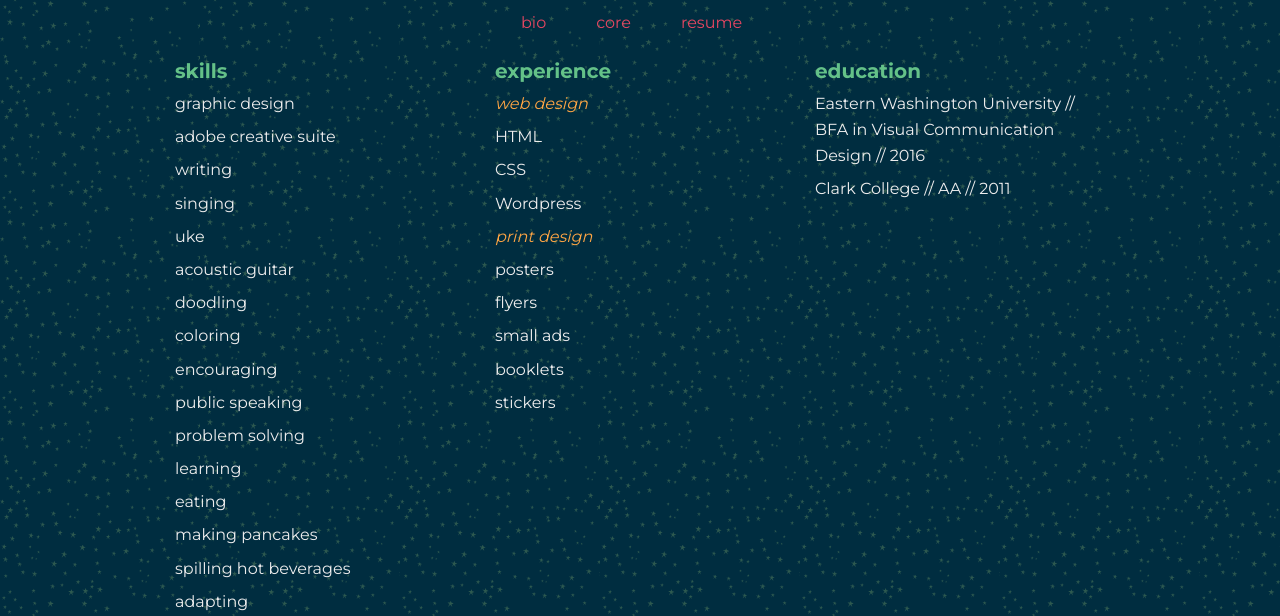
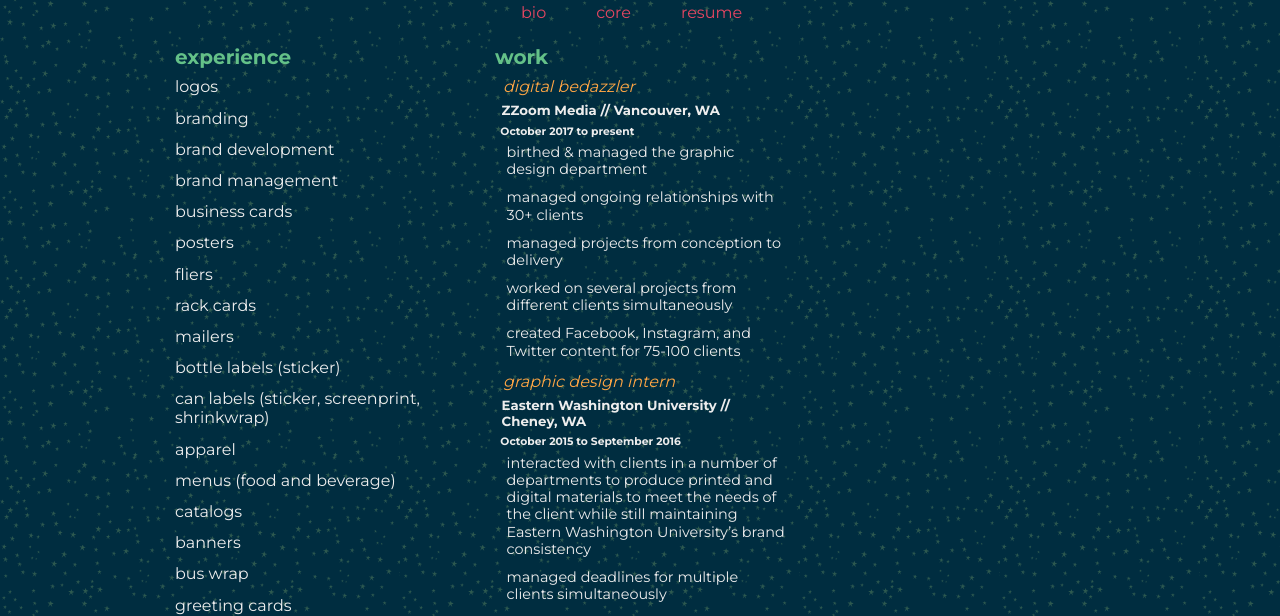
Before and after one commit to josoa/dinobucket, a plain HTML site: page about.html in a window 1280 px wide. Both pictures are taken after a click on the label "resume". Shown: the part 184-800 px from the top of the page. Drawn offline with Linux system fonts and the light colour scheme; a web font is replaced by a local one.

Commit message:
Began updating resume
Current work, new skillage, etc.

```diff
--- a/about.html
+++ b/about.html
@@ -38,6 +38,7 @@
 		<div class="wordContent group">
 			<div _col="2/3">
 			<h2>Well, hey there.</h2>
+			<!-- this needs work -->
 			<p>Hopefully, this provides a good introduction to who I am and what I do. I look forward to getting to know you as well, so make sure to stop by and <a href="talk.html">talk to me</a>.</p>
 			</div>
 			<div _col="1/3">
@@ -55,19 +56,53 @@
 				<h3>who am i?</h3>
 				<p>Hello! I am Ashley, writer, designer, musician, and human extraordinaire. I do what I do to solve problems of all sorts. I love the challenging ones most of all.</p>
 				<p>I'm very particular about the pens I use. I still start most projects on paper. I do a lot of planning.</p>
-				<p>I moved a lot when I was growing up. I have an Indian dad and an American mom. These things helped me develop a fascination with culture.</p>
+				<p>I moved a lot when I was growing up. I realized people are different everywhere, and if you want to be successful, you have to communicate with them in a way they understand. This was the foundation for my understanding of the importance of knowing your audience.</p>
 
-				<h3>why design?</h3>
-				<p>When I was just a tot, I realized the power of advertising. It told people what to look like, what to wear, what to drink and eat and play with in order to be <em>cool</em>. I didn't fit the mold so well, and as a result... well, you know. Kids are mean. I decided that I wanted to empower people to be themselves rather than force them into alien lives that they don't even want.</p>
+				<h3>how did i get here?</h3>
+				<p>When I was just a tot, I realized the power of advertising. It told people what to look like, what to wear, what to drink and eat and play with in order to be <em>cool</em>. And people actually <em>listened</em>!</p>
+				<p>When I was in sixth grade, my math teacher had us do a project to practice budgeting. We picked a job, and based on the average salary in our area, we picked a place to live, a car, how to feed ourselves... Somehow (I wish I remembered) I chose <em>Creative Director</em>. The salary was fine, but I was most excited about the job description. By the end of that project, I was hooked.</p>
+				<p>In community college, I took my first graphic design class. We watched <em>Helvetica</em>. I went home and watched it again. I still rewatch it. Apparently other students didn't share my enthusiasm for the film, but that, to me, was a good sign.</p>
+				<p>So finally, I get to <a href="ewu.edu">Eastern Washington University</a> where I got into the thick of it. Typography, layouts, colors... It was like the universe opened up at my fingertips. I finished my <em>BFA</em> in June of 2016 after a challenging and invigorating year completing a thesis project.</p>
+				<p>I've been at <a href="zzoommedia.com">ZZoom Media</a> for the last year building their graphic design department. In three months, I was as busy as they thought I would have been at the end of the year. We hired a junior designer just ten months after I joined the team. More on this in my <label for="3">resume</label>.</p>
 
 				<h3>acknowledgements</h3>
-				<p>My parents are my biggest role models. My dad is witty, charismatic, and could sell ice to an Eskimo. My mom is a powerhouse, a lioness, and the strongest person I've ever met. Both of them are ridiculously intelligent. And engineers. I wouldn't be here today without their genes and their support.</p>
-				<p>I would also like to thank my friends and professors at Eastern Washington University. Their encouragement, advice, and patience has been an incredible blessing as I've grown into a new version of myself.</p>
+				<p>My parents are my biggest role models. My dad is witty, charismatic, and could sell ice to an Eskimo. He passed away September 1, 2018, but his spirit is with me daily. My mom is a powerhouse, a lioness, and the strongest person I've ever met. Both of them are ridiculously intelligent. And engineers. I wouldn't be here today without their genes and their support.</p>
+				<p>My friends and professors at Eastern Washington University provided encouragement, advice, and patience as I grew into an upgraded version of myself.</p>
+				<p>My wonderful clients present me with fun challenges, let me have a good amount of creative freedom, and keep me on my toes. I wouldn't be a designer without them.</p>
 			</div>
 		</div>
 
 		<input type="radio" name="words" id="2">
 		<div class="wordContent">
+			<div _col="1/3">
+				<h3>skills</h3>
+				<ul>
+					<li>communicating with clients</li>
+					<li>communicating with team members</li>
+					<li>networking</li>
+					<li>writing proposals and scope of work documents</li>
+					<li>maintaining and meeting deadlines</li>
+					<li>managing work flow</li>
+					<li>delegating tasks & projects</li>
+					<li>facing challenges</li>
+					<li>communicating with vendors to choose material best suited for a project, keeping in mind the client’s budget (includes paper & label stock, shiny/matte/metallic, apparel, embroidery/screenprint/digital print)</li>
+					<li>communicating with vendors on a client’s behalf to ensure projects are executed as intended</li>
+					<li>problem solving and finding creative or unconventional solutions</li>
+					<li>directing team members in order to solve problems more effectively</li>
+					<li>working with a wide variety of clients on several projects simultaneously</li>
+					<li>using a project management system to track time, tasks, and deadlines</li>
+					<li>receiving and acting appropriately on criticism</li>
+					<li>creating daily streams of Facebook, Instagram, and Twitter content for multiple diverse brands</li>
+					<li>web design & development</li>
+					<li>InDesign, Illustrator, Photoshop, some After Effects</li>
+					<li>HTML &am; CSS (that's how I built this site!)</li>
+					<li>Wordpress, Wix, and SquareSpace</li>
+					<li>hosting (specifically GoDaddy and Media Temple)</li>
+					<li>G-Suite</li>
+
+
+				</ul>
+			</div>
 
 			<div _col="1/3">
 				<h3>values</h3>
@@ -87,18 +122,15 @@
 				<h3>beliefs</h3>
 				<ul>
 					<li>learning is a process</li>
-					<li>failure is the best teacher</li>
 					<li>growth stops at death</li>
 					<li>people crave connection</li>
 					<li>design &#61; power</li>
 					<li>an engaged inner child is the key to success</li>
 				</ul>
-			</div>
 
-			<div _col="1/3">
 				<h3>goals</h3>
 				<ul>
-					<li>travel the world</li>
+					<li>grow grow grow</li>
 					<li>leave the world better than it was when I arrived</li>
 					<li>be an encouragement</li>
 					<li>help people help people</li>
@@ -108,54 +140,66 @@
 
 		<input type="radio" name="words" id="3">
 		<div class="wordContent">
+
+
 			<div _col="1/3">
-				<h3>skills</h3>
+				<h3>experience</h3>
 				<ul>
-					<li>graphic design</li>
-					<li>adobe creative suite</li>
-					<li>writing</li>
-					<li>singing</li>
-					<li>uke</li>
-					<li>acoustic guitar</li>
-					<li>doodling</li>
-					<li>coloring</li>
-					<li>encouraging</li>
-					<li>public speaking</li>
-					<li>problem solving</li>
-					<li>learning</li>
-					<li>eating</li>
-					<li>making pancakes</li>
-					<li>spilling hot beverages</li>
-					<li>adapting</li>
-					<li>meeting people</li>
-					<li>general awesomeness</li>
+					<!-- clickable to sections of my portfolio. figure out flow. maybe it's an accordian. -->
+							<li>logos</li>
+							<li>branding</li>
+							<li>brand development</li>
+							<li>brand management</li>
+							<li>business cards</li>
+							<li>posters</li>
+							<li>fliers</li>
+							<li>rack cards</li>
+							<li>mailers</li>
+							<li>bottle labels (sticker)</li>
+							<li>can labels (sticker, screenprint, shrinkwrap)</li>
+							<li>apparel</li>
+							<li>menus (food and beverage)</li>
+							<li>catalogs</li>
+							<li>banners</li>
+							<li>bus wrap</li>
+							<li>greeting cards</li>
+							<li>ads</li>
+							<li>social media graphics</li>
+							<li>event campaign collateral</li>
+							<li>web design & development</li>
 				</ul>
 			</div>
 
 			<div _col="1/3">
-				<h3>experience</h3>
+				<h3>work</h3>
 				<ul>
-					<li><em>web design</em></li>
-						<ul>
-							<li>HTML</li>
-							<li>CSS</li>
-							<li>Wordpress</li>
+					<li class="resume">
+						<em>digital bedazzler</em>
+						<h5>ZZoom Media // Vancouver, WA</h5>
+						<h6>October 2017 to present</h6>
+						<ul class="duties">
+							<li>birthed & managed the graphic design department</li>
+							<li>managed ongoing relationships with 30+ clients</li>
+							<li>managed projects from conception to delivery</li>
+							<li>worked on several projects from different clients simultaneously</li>
+							<li>created Facebook, Instagram, and Twitter content for 75-100 clients</li>
 						</ul>
-					<li><em>print design</em></li>
-						<ul>
-							<li>posters</li>
-							<li>flyers</li>
-							<li>small ads</li>
-							<li>booklets</li>
-							<li>stickers</li>
+					</li>
+					<li class="resume">
+						<em>graphic design intern</em>
+						<h5>Eastern Washington University // Cheney, WA</h5>
+						<h6>October 2015 to September 2016</h6>
+						<ul class="duties">
+							<li>interacted with clients in a number of departments to produce printed and digital materials to meet the needs of the client while still maintaining Eastern Washington University’s brand consistency</li>
+							<li>managed deadlines for multiple clients simultaneously</li>
+							<li>worked closely with a project manager to understand client needs and determine best course of action</li>
+							<li>assisted in art direction of studio photography</li>
 						</ul>
+					</li>
 				</ul>
-			</div>
-
-			<div _col="1/3">
 				<h3>education</h3>
 				<ul>
-					<li>Eastern Washington University // BFA in Visual Communication Design // 2016</li>
+					<li><a href="ewu.edu">Eastern Washington University</a> // BFA in Visual Communication Design // 2016 // Magna Cum Laude</li>
 					<li>Clark College // AA // 2011</li>
 				</ul>
 			</div>
--- a/css/style.css
+++ b/css/style.css
@@ -128,7 +128,17 @@ a:hover, a:target, a:active {
 
 li {
 	list-style: none;
-	margin-bottom: .45em;
+	line-height: 1.2;
+    margin-bottom: .75em;
+}
+
+.resume em, .resume h5, .resume h6 {
+	margin: .5em;
+}
+
+.duties li {
+	font-size: .9em;
+	margin-left: 4%;
 }
 
 .wordContent p {
```
